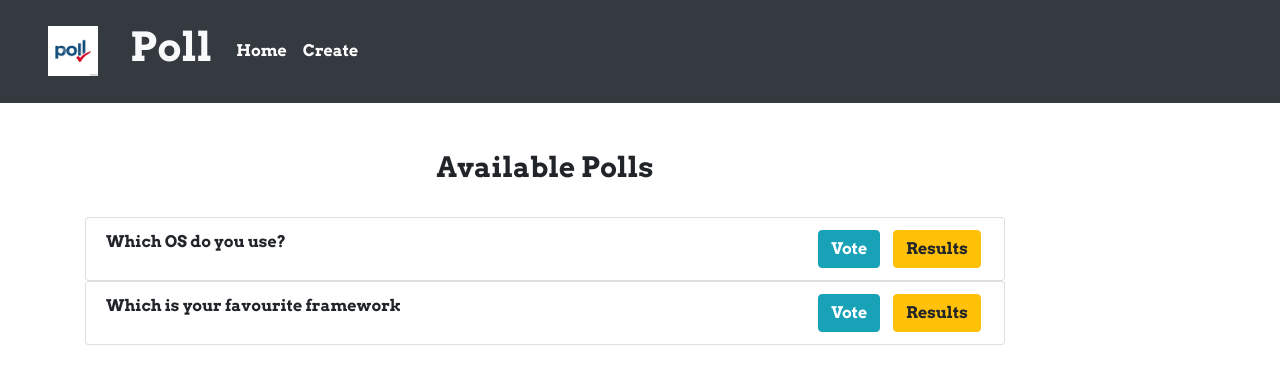
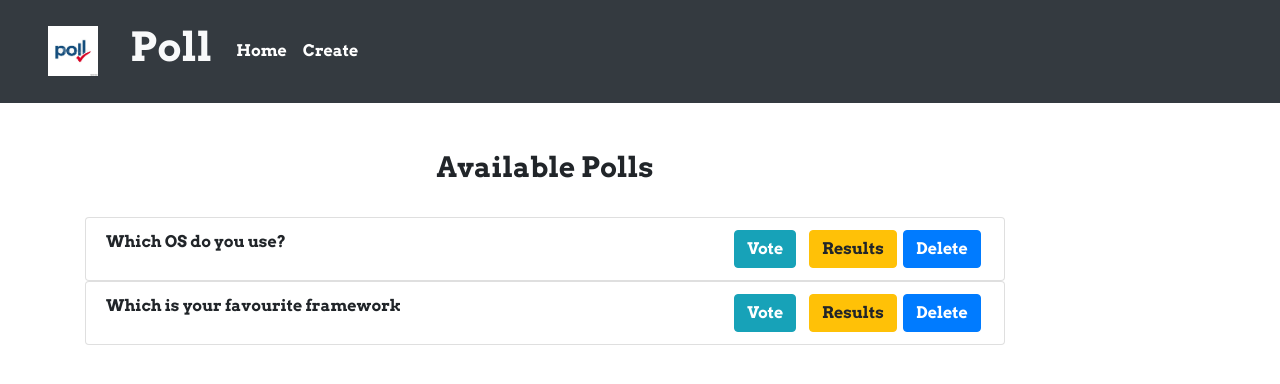
Before and after one commit to kaushal349/webd_project, a Django app: page / in a window 1280 px wide. Shown: the part 223-607 px from the top of the page. Run offline with Django 3.2, Linux system fonts and the light colour scheme; data comes from the database, SQL or seed files in the repository; some libraries are stand-ins or nearby versions.

Commit message:
Delet added

```diff
--- a/poll/templates/poll/home.html
+++ b/poll/templates/poll/home.html
@@ -22,6 +22,7 @@
                         <span class="float-right">
                             <a href="{% url 'vote'  poll.id %}" class="btn btn-xs btn-info">Vote</a>&nbsp; &nbsp;
                             <a href="{% url 'results' poll.id %}" class="btn btn-xs btn-warning">Results</a>&nbsp;
+                            <a href="{% url 'delete' poll.id %}" class="btn btn-xs btn-primary">Delete</a>&nbsp;
                         </span>
                     </li>
 
--- a/poll/urls.py
+++ b/poll/urls.py
@@ -1,9 +1,10 @@
 from django.urls import path
-from .views import home_view, create_view, vote_view, results_view
+from .views import home_view, create_view, vote_view, results_view, delete_view
 
 urlpatterns = [
     path('', home_view , name = 'home'),
     path('create',create_view, name = 'create'),
     path('vote/<poll_id>',vote_view, name = 'vote'),
-    path('create/<poll_id>',results_view, name = 'results')
+    path('create/<poll_id>',results_view, name = 'results'),
+    path('delete/<poll_id>',delete_view, name = 'delete'),
 ]
--- a/poll/views.py
+++ b/poll/views.py
@@ -46,3 +46,8 @@ def results_view(request, poll_id,*args, **kwargs):
     poll_instance = Poll.objects.get(pk=poll_id)
     context = {'poll_instance' : poll_instance}
     return render(request,'poll/results.html',context)
+
+def delete_view(request,poll_id,*args,**kwargs):
+    poll_instance = Poll.objects.get(pk=poll_id)
+    poll_instance.delete()
+    return redirect('home')
```
